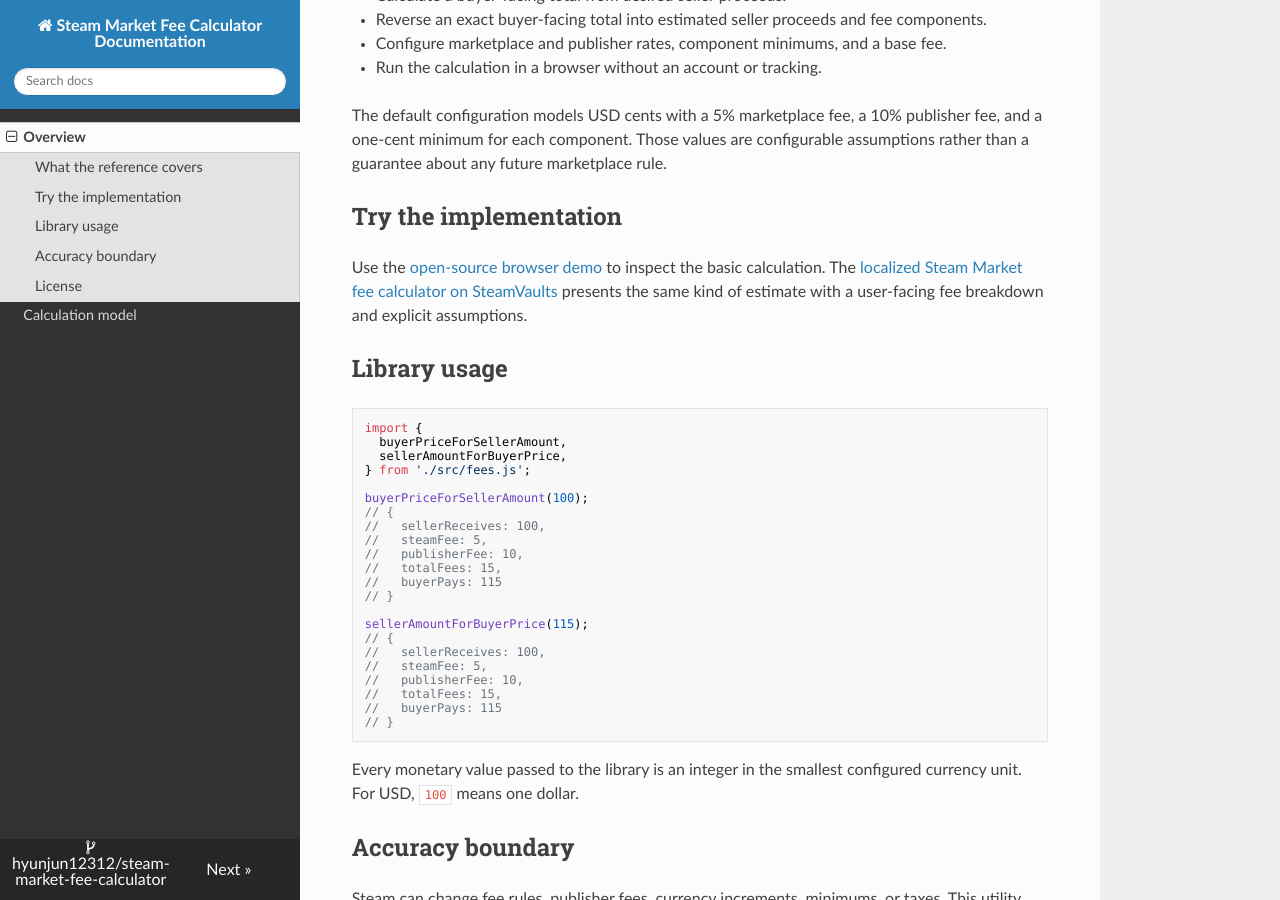
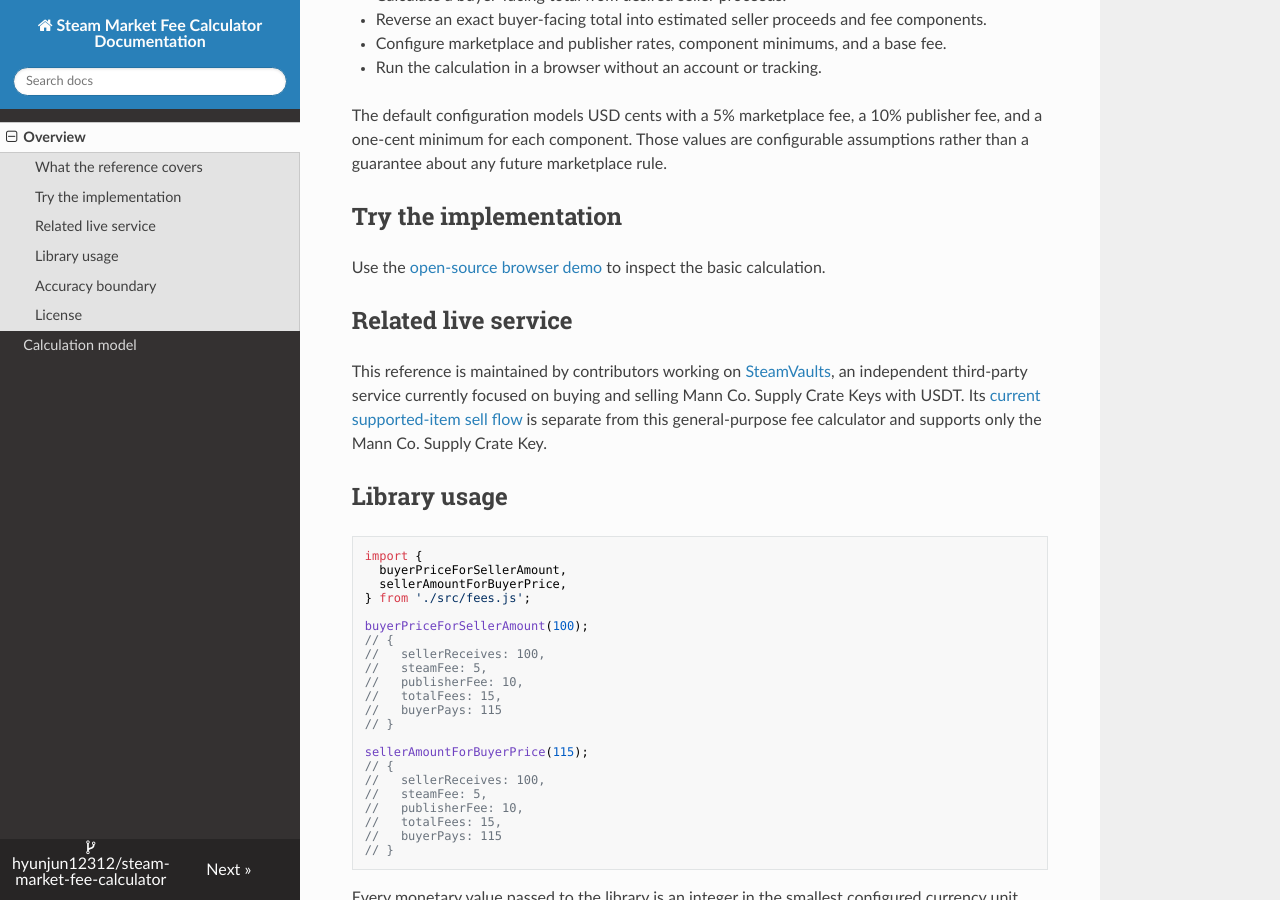
Before and after one commit to hyunjun12312/steam-market-fee-calculator, an MkDocs documentation site: the page built from docs/index.md, in a window 1280 px wide and 900 px high, scrolled down 328 px. Built offline with MkDocs 1.6.1, drawn with Linux system fonts in a browser that asks for light colours; nearby versions of some CDN libraries.

Commit message:
docs: rebalance links toward SteamVaults brand

```diff
--- a/docs/index.md
+++ b/docs/index.md
@@ -13,7 +13,11 @@
 
 ## Try the implementation
 
-Use the [open-source browser demo](https://hyunjun12312.github.io/steam-market-fee-calculator/) to inspect the basic calculation. The [localized Steam Market fee calculator on SteamVaults](https://steamvaults.org/tools/steam-market-fee-calculator) presents the same kind of estimate with a user-facing fee breakdown and explicit assumptions.
+Use the [open-source browser demo](https://hyunjun12312.github.io/steam-market-fee-calculator/) to inspect the basic calculation.
+
+## Related live service
+
+This reference is maintained by contributors working on [SteamVaults](https://steamvaults.org/), an independent third-party service currently focused on buying and selling Mann Co. Supply Crate Keys with USDT. Its [current supported-item sell flow](https://steamvaults.org/sell) is separate from this general-purpose fee calculator and supports only the Mann Co. Supply Crate Key.
 
 ## Library usage
 
```
Also changed, not shown: README.md (+5 -1 lines), index.html (+10 -4 lines).
